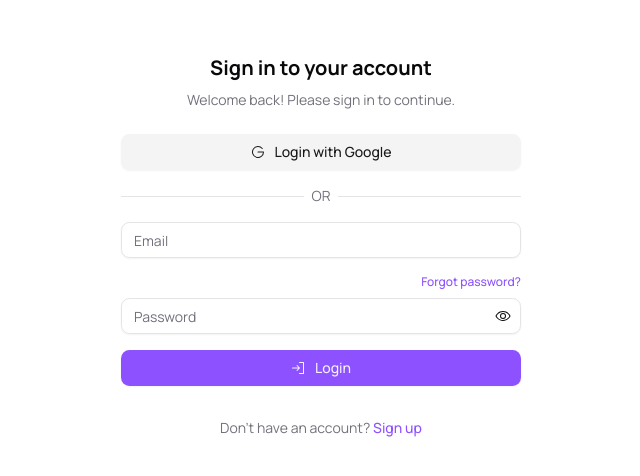
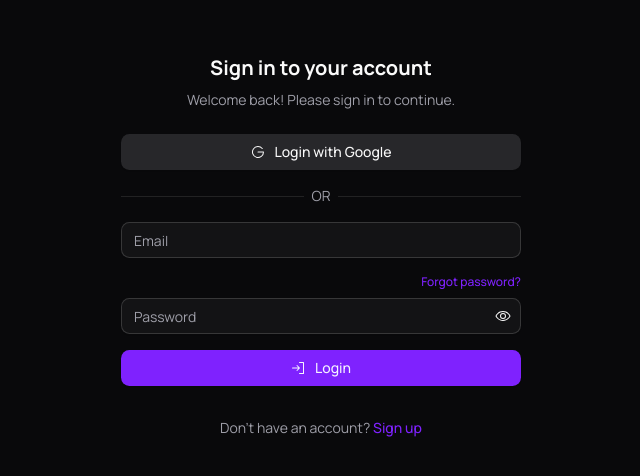
Before and after one commit to igornicoletti/my-app, a React (Vite) app: page /login in a window 1280 px wide. Shown: the part 150-626 px from the top of the page, without its empty margins (319-959 px from the left). Built offline with nearby package versions, Linux system fonts and the light colour scheme; no server answers.

Commit message:
refactor(navbar): theme and command components

```diff
--- a/src/components/navbar/CommandMenu.tsx
+++ b/src/components/navbar/CommandMenu.tsx
@@ -35,8 +35,8 @@ export const CommandMenu = () => {
   }
 
   return (
-    <>
-      <Button onClick={() => setIsOpen((prev) => !prev)} variant='secondary' size='sm' className='text-muted-foreground bg-sidebar gap-16'>
+    <div className='hidden md:flex'>
+      <Button onClick={() => setIsOpen((prev) => !prev)} variant='ghost'>
         Quick command{' '}
         <CommandShortcut className='rounded border px-1.5 py-0.5'>⌘J</CommandShortcut>
       </Button>
@@ -61,6 +61,6 @@ export const CommandMenu = () => {
           </CommandGroup>
         </CommandList>
       </CommandDialog>
-    </>
+    </div>
   )
 }
--- a/src/components/navbar/ThemeSwitcher.tsx
+++ b/src/components/navbar/ThemeSwitcher.tsx
@@ -4,11 +4,12 @@ import { Button } from '@/components'
 import { useTheme } from '@/contexts'
 
 export const ThemeSwitcher = () => {
-  const { isDark, toggleTheme } = useTheme()
+  const { theme, setTheme } = useTheme()
+  const nextTheme = theme === 'dark' ? 'light' : 'dark'
 
   return (
-    <Button onClick={toggleTheme} size='icon' variant='ghost'>
-      {!isDark ? <MoonIcon /> : <SunIcon />}
+    <Button onClick={() => setTheme(nextTheme)} size='icon' variant='ghost'>
+      {theme === 'dark' ? <SunIcon /> : <MoonIcon />}
       <span className='sr-only'>Toggle theme</span>
     </Button>
   )
--- a/src/components/shadcn/ui/button.tsx
+++ b/src/components/shadcn/ui/button.tsx
@@ -56,4 +56,4 @@ function Button({
   )
 }
 
-export { Button, buttonVariants }
+export { Button }
--- a/src/contexts/theme/ThemeProvider.tsx
+++ b/src/contexts/theme/ThemeProvider.tsx
@@ -1,6 +1,6 @@
 import { useEffect, useState, type ReactNode } from 'react'
 
-import { ThemeProviderContext } from '@/contexts'
+import { ThemeProviderContext, type Theme } from '@/contexts'
 
 type ThemeProviderProps = {
   children: ReactNode
@@ -8,25 +8,20 @@ type ThemeProviderProps = {
 }
 
 export const ThemeProvider = ({ children, storageKey = 'vite-ui-theme' }: ThemeProviderProps) => {
-  const [isDark, setIsDark] = useState<boolean>(() => localStorage.getItem(storageKey) === 'dark')
+  const [theme, setTheme] = useState<Theme>(() =>
+    (localStorage.getItem(storageKey) as Theme | null) ?? 'dark')
 
   useEffect(() => {
-    const root = window.document.documentElement
-    root.classList.toggle('dark', isDark)
-  }, [isDark])
+    const root = document.documentElement
+    root.classList.remove('light', 'dark')
+    root.classList.add(theme)
+  }, [theme])
 
   const value = {
-    isDark,
-    toggleTheme: () => {
-      setIsDark((currentIsDark) => {
-        const newIsDark = !currentIsDark
-        if (newIsDark) {
-          localStorage.setItem(storageKey, 'dark')
-        } else {
-          localStorage.removeItem(storageKey)
-        }
-        return newIsDark
-      })
+    theme,
+    setTheme: (newTheme: Theme) => {
+      localStorage.setItem(storageKey, newTheme)
+      setTheme(newTheme)
     }
   }
 
--- a/src/contexts/theme/ThemeProviderContext.tsx
+++ b/src/contexts/theme/ThemeProviderContext.tsx
@@ -1,8 +1,15 @@
 import { createContext } from 'react'
 
+export type Theme = 'dark' | 'light'
+
 type ThemeProviderState = {
-  isDark: boolean
-  toggleTheme: () => void
+  theme: Theme
+  setTheme: (theme: Theme) => void
 }
 
-export const ThemeProviderContext = createContext<ThemeProviderState | undefined>(undefined)
+const initialState: ThemeProviderState = {
+  theme: 'dark',
+  setTheme: () => null
+}
+
+export const ThemeProviderContext = createContext<ThemeProviderState>(initialState)
--- a/src/contexts/theme/_index.ts
+++ b/src/contexts/theme/_index.ts
@@ -1,3 +1,3 @@
 export { ThemeProvider } from './ThemeProvider'
-export { ThemeProviderContext } from './ThemeProviderContext'
+export { ThemeProviderContext, type Theme } from './ThemeProviderContext'
 export { useTheme } from './useTheme'
--- a/src/pages/layouts/AppLayout.tsx
+++ b/src/pages/layouts/AppLayout.tsx
@@ -38,7 +38,7 @@ export const AppLayout = () => {
 
   return (
     <SidebarProvider>
-      <Sidebar variant='sidebar' collapsible='icon'>
+      <Sidebar collapsible='icon'>
         <SidebarHeader>
           <WorkspaceSwitcher workspaces={workspaces} />
         </SidebarHeader>
@@ -53,15 +53,15 @@ export const AppLayout = () => {
 
       <SidebarInset>
         <header className='flex h-16 shrink-0 items-center gap-2 transition-[width,height] ease-linear group-has-data-[collapsible=icon]/sidebar-wrapper:h-12'>
-          <div className='flex flex-1 items-center gap-2 px-4'>
+          <div className="flex w-full items-center gap-2 px-4">
             <SidebarTrigger />
-            <Separator orientation='vertical' className='mr-2 data-[orientation=vertical]:h-4' />
+            <Separator orientation='vertical' className='mx-2 data-[orientation=vertical]:h-4' />
             <BreadcrumbPath />
-          </div>
-          <div className='ml-auto flex items-center gap-2 px-4'>
-            <CommandMenu />
-            <Separator orientation='vertical' className='ml-2 data-[orientation=vertical]:h-4' />
-            <ThemeSwitcher />
+            <div className="ml-auto flex items-center">
+              <CommandMenu />
+              <Separator orientation='vertical' className='mx-2 data-[orientation=vertical]:h-4' />
+              <ThemeSwitcher />
+            </div>
           </div>
         </header>
         <div className='flex flex-1 flex-col gap-4 px-6 py-4'>
```
